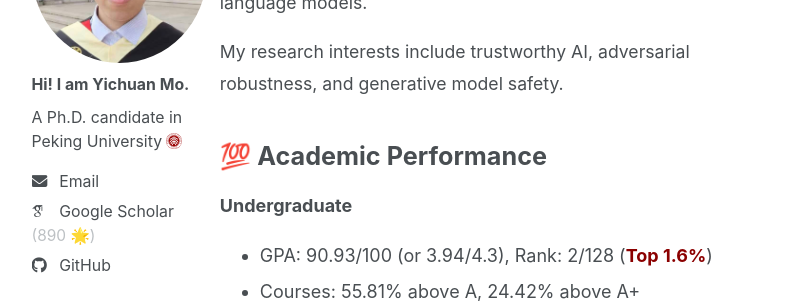
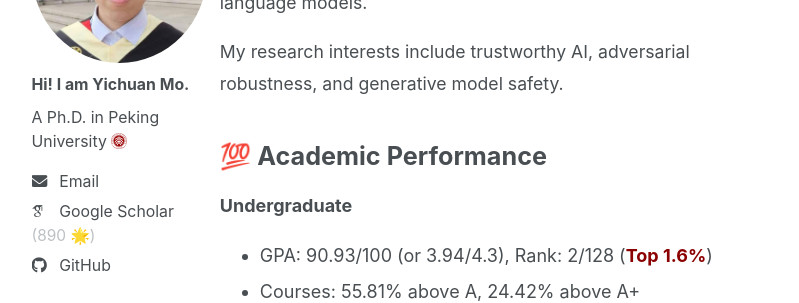
Before and after one commit to mo666666/mo666666.github.io, a Jekyll site: the page built from _pages/about.md, in a window 1280 px wide. Shown: the part 220-523 px from the top of the page, without its empty margins (164-963 px from the left). Built offline with Jekyll 4.4.1, drawn with Linux system fonts in a browser that asks for light colours; some web fonts are replaced; a script bundle is joined from its source files by our own code; library files that are not in the unit come from our copies.

```diff
--- a/_config.yml
+++ b/_config.yml
@@ -27,7 +27,7 @@
   name             : "Hi! I am Yichuan Mo."
   highlight_name   : "Yichuan Mo"
   pronouns         : # example: "she/her"
-  bio              : 'A Ph.D. candidate in|Peking University'  # "|" = optional wrap before; tail + seal stay on one line
+  bio              : 'A Ph.D. in Peking University'  # "|" = optional wrap before; tail + seal stay on one line
   bio_seal         : "pku-seal.svg"   # optional; file in /images/ (inline after bio)
   location         :
   employer         :
```
